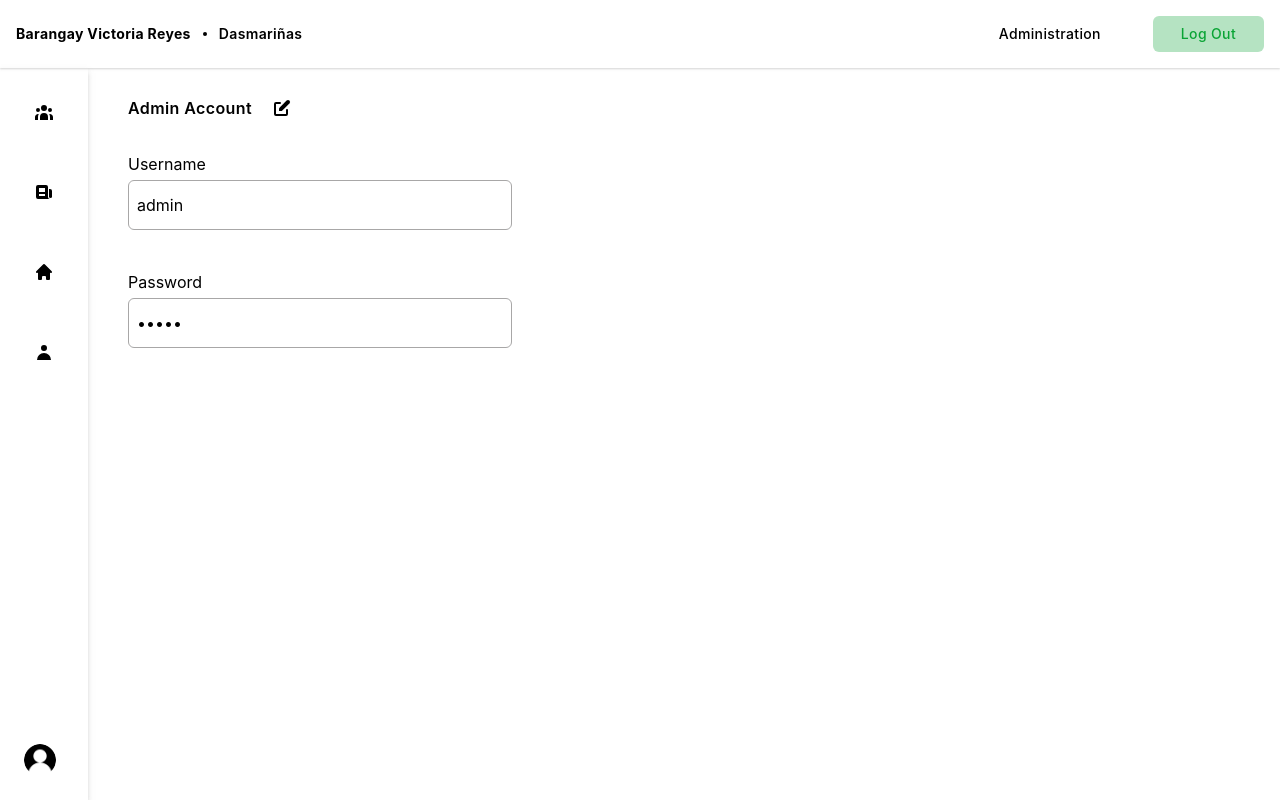
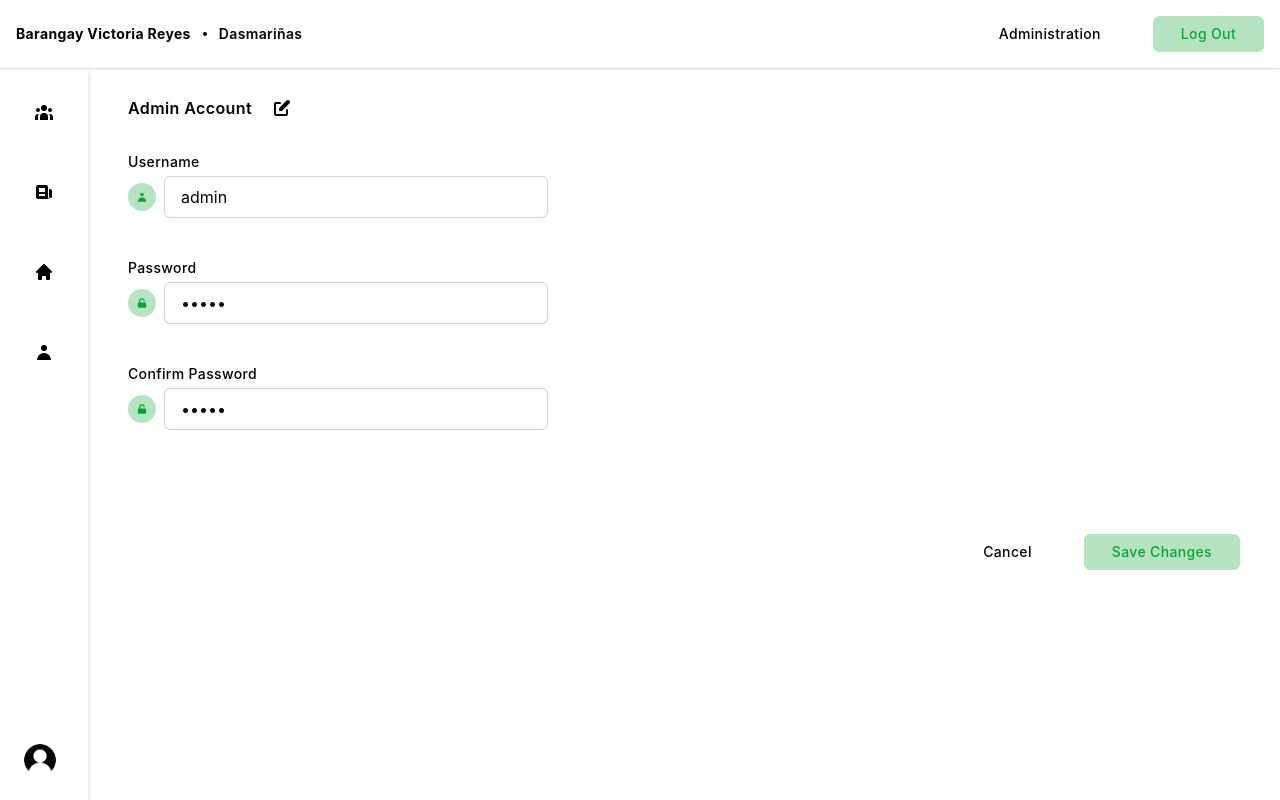
Before and after one commit to jzztn/barangay-victoria-reyes, a Next.js app: page /admin/profile in a window 1280 px wide. Both pictures are taken after a click on the button 282 px from the left and 108 px from the top of the page. Built offline with nearby package versions, Linux system fonts and the light colour scheme.

Commit message:
Add confirm password and edit

```diff
--- a/pages/admin/profile.tsx
+++ b/pages/admin/profile.tsx
@@ -10,7 +10,8 @@ import SideBar from '../../components/styled/sidebar'
 import Logo from '../../components/elements/logo'
 import { useState } from 'react'
 import { useRouter } from 'next/router'
-import { PencilAltIcon } from '@heroicons/react/solid'
+import { LockOpenIcon, PencilAltIcon, UserIcon } from '@heroicons/react/solid'
+import Icon from '../../components/elements/icon'
 
 const Profile: NextPage = () => {
   // router
@@ -67,7 +68,7 @@ const Profile: NextPage = () => {
         <section className="h-full grid lg:grid-cols-[auto,1fr]">
           <SidePanel image="\images\admin.png" admin={true} />
           <section className="grid grid-rows-[auto,auto,auto,1fr] gap-8 px-10 py-7">
-            <div className='flex gap-5 items-center'>
+            <div className="flex gap-5 items-center">
               <h1 className="font-semibold tracking-wide">Admin Account</h1>
               <button onClick={() => setEdit(!edit)}>
                 <PencilAltIcon className="w-5 h-5 hover:-translate-y-1 hover:text-primary cursor-pointer transition-all duration-300" />
@@ -76,22 +77,75 @@ const Profile: NextPage = () => {
 
             <div className="flex flex-col gap-10">
               <div className="flex flex-col gap-1">
-                <h2>Username</h2>
+                <h2 className="text-xs lg:text-sm font-medium tracking-wide">
+                  Username
+                </h2>
+                <div className="flex items-center gap-2">
+                  <Icon
+                    Type={UserIcon}
+                    circleSize="w-7 h-7"
+                    iconSize="w-3 h-3"
+                    link="#"
+                    color={true}
+                  />
+
                   <input
                     type="text"
                     value="admin"
-                  className="border-[1px] border-gray py-3 lg:w-96 pl-2 rounded-md"
+                    className="border-[1px] border-gray/50 rounded-md py-2 w- lg:w-96 outline-none pl-4"
                   />
+                </div>
               </div>
 
               <div className="flex flex-col gap-1">
-                <h2>Password</h2>
+                <h2 className="text-xs lg:text-sm font-medium tracking-wide">
+                  Password
+                </h2>
+                <div className="flex items-center gap-2">
+                  <Icon
+                    Type={LockOpenIcon}
+                    circleSize="w-7 h-7"
+                    iconSize="w-3 h-3"
+                    link="#"
+                    color={true}
+                  />
                   <input
                     type="password"
                     value="admin"
-                  className="border-[1px] border-gray py-3 lg:w-96 pl-2 rounded-md"
+                    className="border-[1px] border-gray/50 rounded-md py-2 w-full lg:w-96 outline-none pl-4"
                   />
                 </div>
+              </div>
+
+              {edit && (
+                <div className="flex flex-col gap-1">
+                  <h2 className="text-xs lg:text-sm font-medium tracking-wide">
+                    Confirm Password
+                  </h2>
+                  <div className="flex items-center gap-2">
+                    <Icon
+                      Type={LockOpenIcon}
+                      circleSize="w-7 h-7"
+                      iconSize="w-3 h-3"
+                      link="#"
+                      color={true}
+                    />
+                    <input
+                      type="password"
+                      value="admin"
+                      className="border-[1px] border-gray/50 rounded-md py-2 w-full lg:w-96 outline-none pl-4"
+                    />
+                  </div>
+                </div>
+              )}
+
+              {/* buttons */}
+              {edit && (
+                <div className="flex items-center gap-6 ml-auto mt-16">
+                  <Button label="Cancel" color={false} />
+                  <Button label="Save Changes" color={true} />
+                </div>
+              )}
             </div>
           </section>
         </section>
```
Lines whose indentation alone changed are shown as unchanged.
